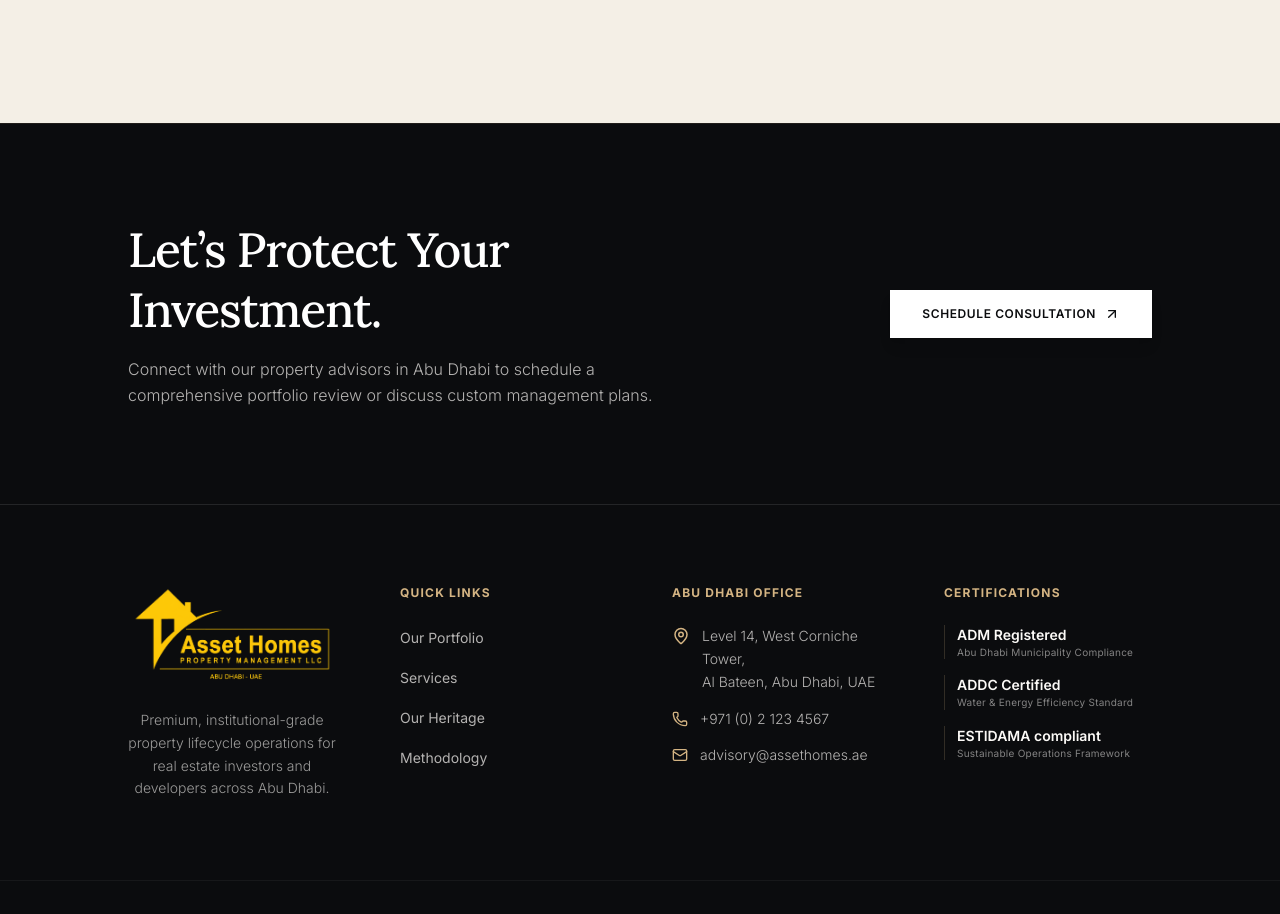
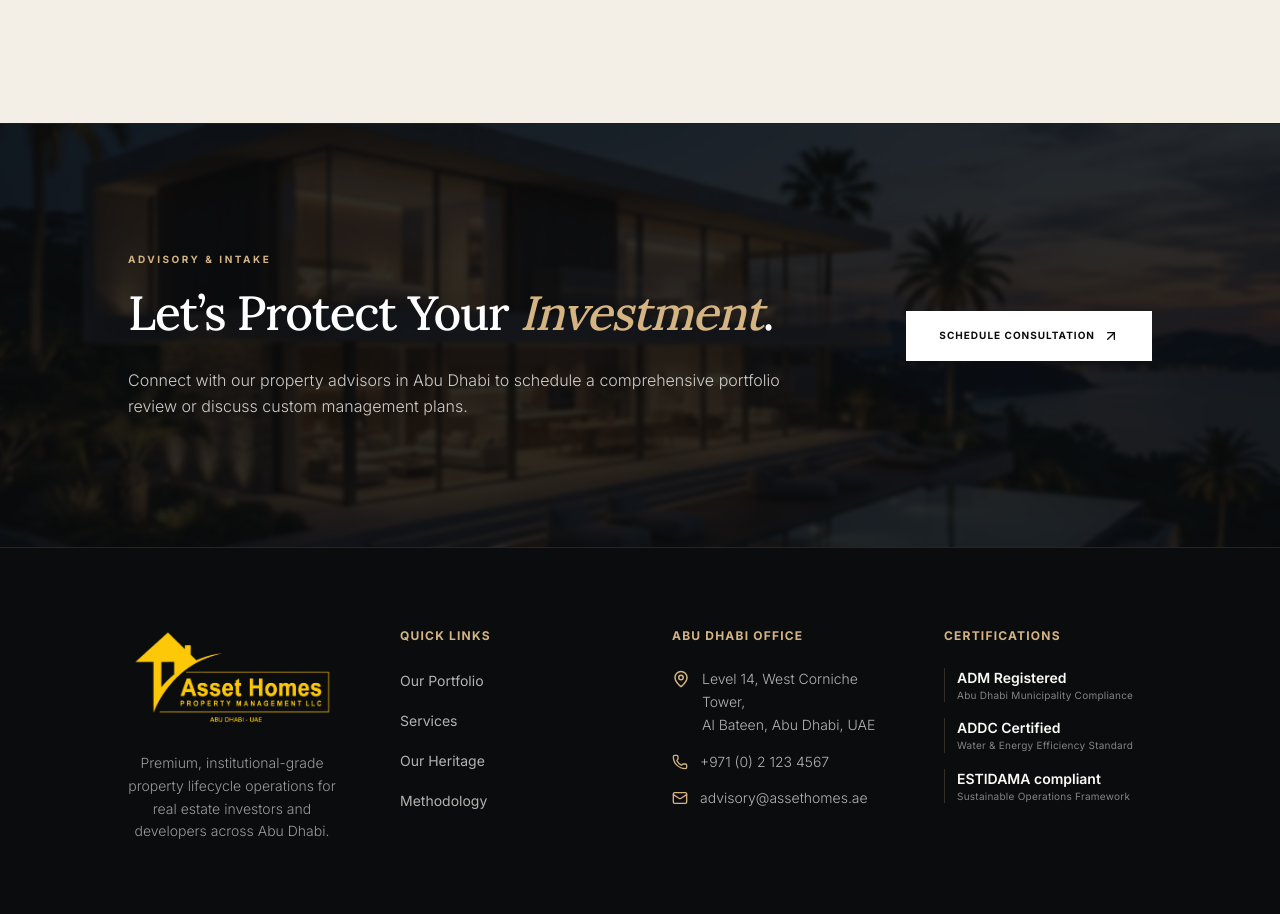
Before and after one commit to navaneethpv/asset-homes, a Next.js app: page /gallery in a window 1280 px wide. Shown: the part 2080-2994 px from the top of the page. Built offline with nearby package versions, Linux system fonts and the light colour scheme.

Commit message:
feat: add background image to Footer CTA and update WhyChooseUs layout and styling

```diff
--- a/src/components/Footer.tsx
+++ b/src/components/Footer.tsx
@@ -15,21 +15,36 @@ export default function Footer() {
   return (
     <footer id="contact" className="bg-brand-black text-brand-cream border-t border-brand-gold/10">
 
-      {/* Top CTA Banner */}
-      <div className="w-full max-w-none px-6 sm:px-12 lg:px-20 xl:px-32 py-16 sm:py-20 lg:py-24 border-b border-brand-cream/10">
-        <div className="flex flex-col md:flex-row md:items-center justify-between gap-10">
-          <div className="max-w-xl">
-            <h2 className="font-serif text-3xl sm:text-4xl lg:text-5xl font-medium tracking-tight text-white mb-4 leading-tight">
-              Let’s Protect Your Investment.
+      {/* Top CTA Banner with Background Image */}
+      <div className="relative w-full max-w-none py-24 sm:py-32 overflow-hidden border-b border-brand-cream/10 group">
+        {/* Background Image */}
+        <Image
+          src="/cta_bg.png"
+          alt="Luxury property heritage background"
+          fill
+          className="object-cover object-center transform group-hover:scale-105 transition-transform duration-[10000ms] ease-out"
+          priority
+        />
+        {/* Dark Cinematic Overlay */}
+        <div className="absolute inset-0 bg-brand-black/85 backdrop-blur-[2px] z-10" />
+
+        {/* Content Container */}
+        <div className="relative z-20 w-full px-6 sm:px-12 lg:px-20 xl:px-32 flex flex-col md:flex-row md:items-center justify-between gap-10">
+          <div className="max-w-2xl">
+            <span className="text-[10px] font-sans font-bold tracking-[0.25em] text-brand-gold uppercase mb-4 block">
+              ADVISORY & INTAKE
+            </span>
+            <h2 className="font-serif text-3xl sm:text-4xl lg:text-5xl font-medium tracking-tight text-white mb-6 leading-tight">
+              Let’s Protect Your <span className="text-brand-gold italic">Investment</span>.
             </h2>
-            <p className="text-brand-cream/70 text-sm sm:text-base font-sans font-light leading-relaxed">
+            <p className="text-brand-cream/80 text-sm sm:text-base font-sans font-light leading-relaxed">
               Connect with our property advisors in Abu Dhabi to schedule a comprehensive portfolio review or discuss custom management plans.
             </p>
           </div>
-          <div>
+          <div className="shrink-0">
             <Link
               href="mailto:advisory@assethomes.ae"
-              className="inline-flex items-center justify-center gap-2 px-8 py-4 bg-white text-brand-black hover:bg-brand-gold hover:text-brand-black text-xs font-sans font-semibold tracking-wider uppercase transition-all duration-300 shadow-lg"
+              className="inline-flex items-center justify-center gap-2 px-8 py-4 bg-white text-brand-black hover:bg-brand-gold hover:text-brand-black text-[10px] font-sans font-bold tracking-widest uppercase transition-all duration-300 border border-white hover:border-brand-gold shadow-none"
             >
               Schedule Consultation
               <ArrowUpRight className="w-4 h-4" />
--- a/src/components/WhyChooseUs.tsx
+++ b/src/components/WhyChooseUs.tsx
@@ -15,9 +15,9 @@ interface BlockProps {
 
 function EditorialBlock({ num, title, description, image, imageAlt, reverse = false }: BlockProps) {
   return (
-    <div className="grid grid-cols-1 lg:grid-cols-12 gap-12 lg:gap-20 items-center py-16 sm:py-24">
+    <div className="grid grid-cols-1 lg:grid-cols-12 gap-12 lg:gap-16 items-center py-12 sm:py-16">
       {/* Text block */}
-      <div className={`lg:col-span-5 flex flex-col justify-center ${reverse ? "lg:order-2 lg:col-start-8" : "lg:order-1 lg:col-start-1"}`}>
+      <div className={`lg:col-span-6 flex flex-col justify-center ${reverse ? "lg:order-2" : "lg:order-1"}`}>
         <motion.div
           initial={{ opacity: 0, y: 30 }}
           whileInView={{ opacity: 1, y: 0 }}
@@ -54,8 +54,8 @@ function EditorialBlock({ num, title, description, image, imageAlt, reverse = fa
       </div>
 
       {/* Image block */}
-      <div className={`lg:col-span-6 ${reverse ? "lg:order-1 lg:col-start-1" : "lg:order-2 lg:col-start-7"}`}>
-        <div className={`relative aspect-4/3 w-full overflow-hidden bg-brand-beige shadow-xl ${reverse ? "rounded-tr-[120px] sm:rounded-tr-[180px]" : "rounded-tl-[120px] sm:rounded-tl-[180px]"}`}>
+      <div className={`lg:col-span-6 ${reverse ? "lg:order-1" : "lg:order-2"}`}>
+        <div className="relative aspect-[3/2] w-full overflow-hidden bg-brand-beige shadow-xl">
           <motion.div
             initial={{ opacity: 0, scale: 1.05 }}
             whileInView={{ opacity: 1, scale: 1 }}
@@ -112,14 +112,14 @@ export default function WhyChooseUs() {
   ];
 
   return (
-    <section id="why-choose-us" className="bg-brand-cream py-24 sm:py-32">
+    <section id="why-choose-us" className="bg-brand-beige py-24 sm:py-20">
       <div className="w-full max-w-none px-6 sm:px-12 lg:px-20 xl:px-32">
         {/* Main Section Header */}
-        <div className="max-w-3xl mb-16 sm:mb-20">
+        <div className="max-w-3xl mb-10 sm:mb-12">
           <span className="text-xs font-sans font-bold tracking-[0.25em] text-brand-gold uppercase mb-4 block">
             Why Choose Us
           </span>
-          <h2 className="font-serif text-3xl sm:text-4xl lg:text-5xl font-medium tracking-tight text-brand-black mb-6 leading-tight">
+          <h2 className="font-serif text-3xl sm:text-4xl lg:text-7xl font-medium tracking-tight text-brand-black mb-6 leading-tight">
             Why Property Owners <span className="text-brand-gold italic">Choose</span> Asset Homes
           </h2>
           <p className="text-brand-charcoal-light text-base font-sans leading-relaxed max-w-2xl">
```
Also changed, not shown: public/cta_bg.png (added).
